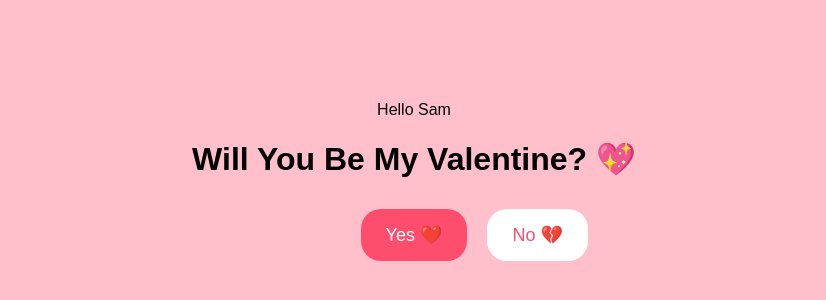
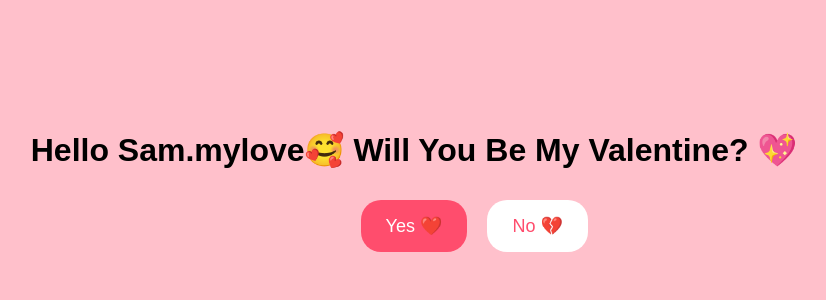
Before and after one commit to jestonicuyosrivera-eng/Sam.mylove-3, a plain HTML site: page index.html in a window 1280 px wide. Shown: the part 214-514 px from the top of the page, without its empty margins (226-1052 px from the left). Drawn offline with Linux system fonts and the light colour scheme.

Commit message:
Update index.html

```diff
--- a/index.html
+++ b/index.html
@@ -33,8 +33,7 @@ button{
 <body>
 
 <div class="container">
-  Hello Sam
-<h1>Will You Be My Valentine? 💖</h1>
+<h1>Hello Sam.mylove🥰 Will You Be My Valentine? 💖</h1>
 <button id="yes">Yes ❤️</button>
 <button id="no">No 💔</button>
 <div id="message">Yay!!! I Love You🥰💘</div>
```
